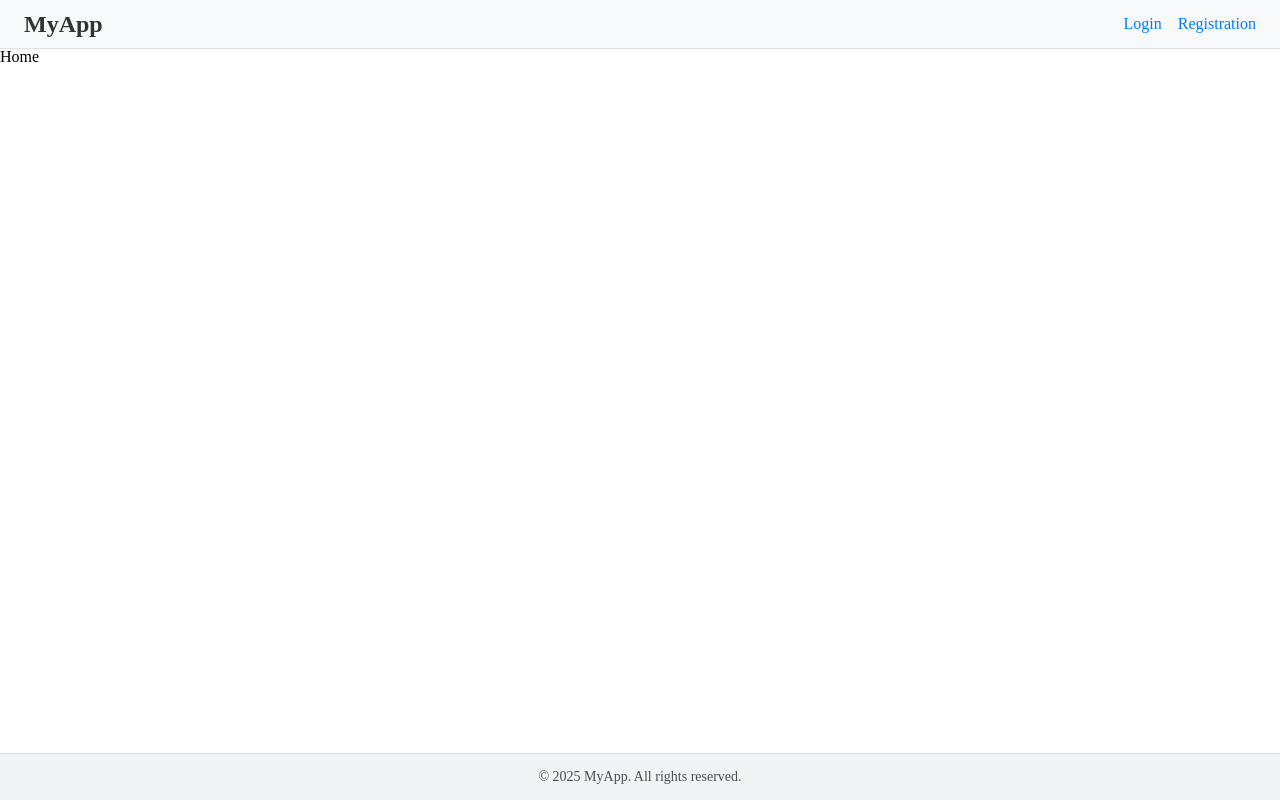
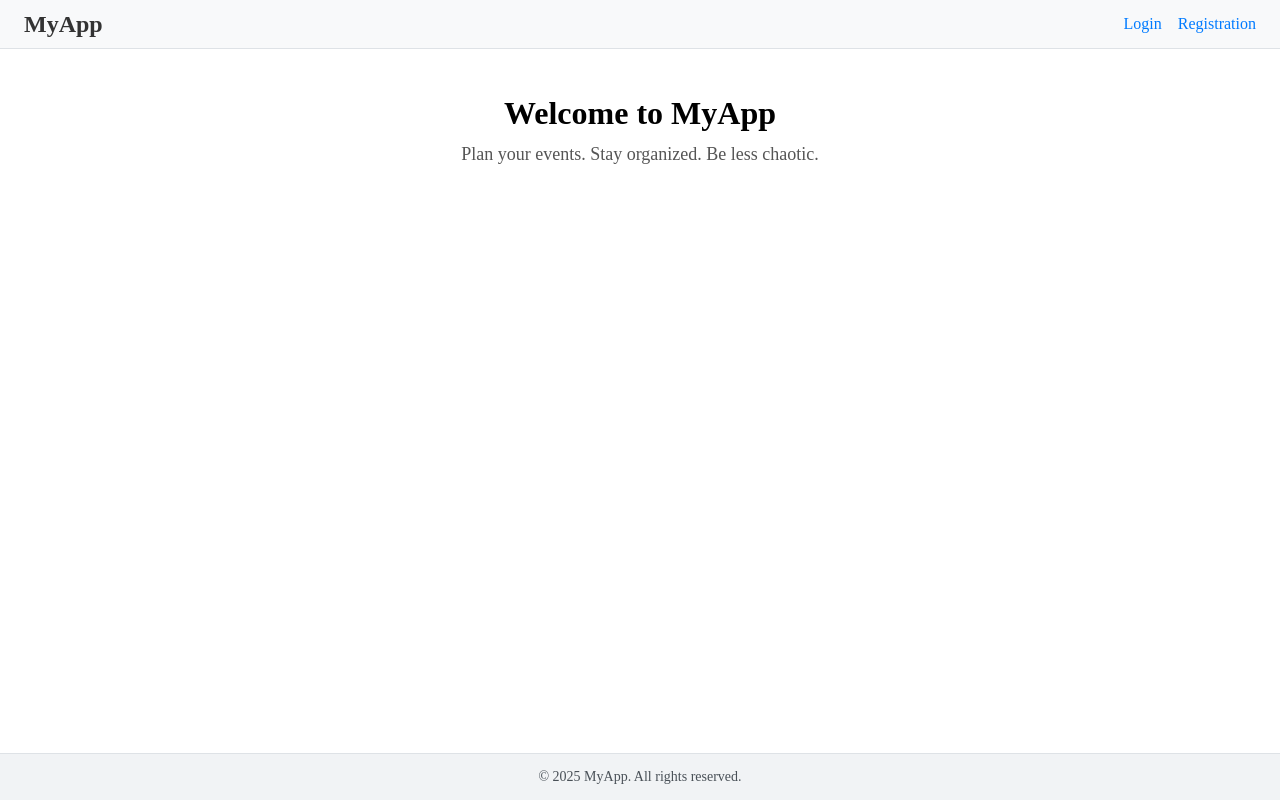
Before and after one commit to VasylUlianovskyi/isiders_project, a React (Vite) app in the folder client/: page / in a window 1280 px wide. Built offline with nearby package versions, Linux system fonts and the light colour scheme.

Commit message:
Add simple home page

```diff
--- a/client/src/pages/Home/Home.module.sass
+++ b/client/src/pages/Home/Home.module.sass
@@ -0,0 +1,12 @@
+.home
+  padding: 48px 24px
+  text-align: center
+
+  &Title
+    font-size: 32px
+    font-weight: bold
+    margin-bottom: 16px
+
+  &Subtitle
+    font-size: 18px
+    color: #555
--- a/client/src/pages/Home/Home.tsx
+++ b/client/src/pages/Home/Home.tsx
@@ -1,7 +1,12 @@
-import React from 'react';
-
+import styles from './Home.module.sass';
 function Home () {
-  return <div>Home</div>;
+  return (
+    <section className={styles.home}>
+      <h1 className={styles.homeTitle}>Welcome to MyApp</h1>
+      <p className={styles.homeSubtitle}>
+        Plan your events. Stay organized. Be less chaotic.
+      </p>
+    </section>
+  );
 }
-
 export default Home;
```
